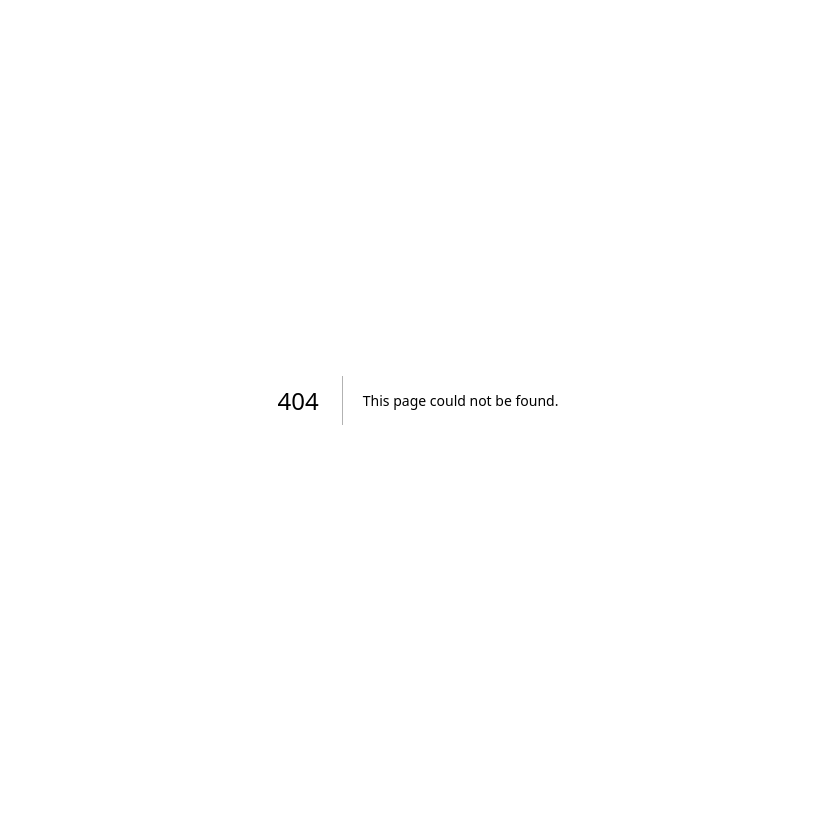
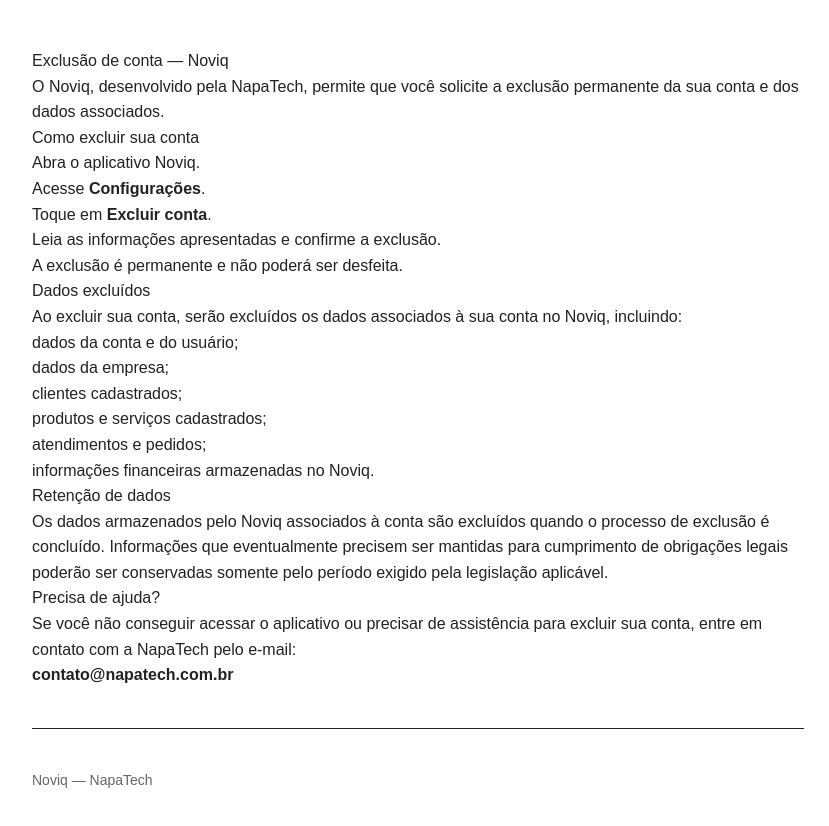
Before and after one commit to ZaptFin/napatech, a Next.js app: page /Noviq/delete-account in a window 1280 px wide. Before the commit this address had no page. Shown: the top 826 px of the page, without its empty margins (222-1051 px from the left). Before the commit the page ends 800 px from the top, so only its background shows below. Built offline with nearby package versions, Linux system fonts and the light colour scheme.

Commit message:
add Noviq account deletion page

```diff
--- /dev/null
+++ b/app/Noviq/delete-account/page.tsx
@@ -0,0 +1,80 @@
+export default function NoviqDeleteAccountPage() {
+  return (
+    <main
+      style={{
+        maxWidth: "820px",
+        margin: "0 auto",
+        padding: "48px 24px",
+        fontFamily: "Arial, sans-serif",
+        lineHeight: 1.6,
+        color: "#222",
+      }}
+    >
+      <h1>Exclusão de conta — Noviq</h1>
+
+      <p>
+        O Noviq, desenvolvido pela NapaTech, permite que você solicite
+        a exclusão permanente da sua conta e dos dados associados.
+      </p>
+
+      <h2>Como excluir sua conta</h2>
+
+      <ol>
+        <li>Abra o aplicativo Noviq.</li>
+        <li>Acesse <strong>Configurações</strong>.</li>
+        <li>Toque em <strong>Excluir conta</strong>.</li>
+        <li>
+          Leia as informações apresentadas e confirme a exclusão.
+        </li>
+      </ol>
+
+      <p>
+        A exclusão é permanente e não poderá ser desfeita.
+      </p>
+
+      <h2>Dados excluídos</h2>
+
+      <p>
+        Ao excluir sua conta, serão excluídos os dados associados à
+        sua conta no Noviq, incluindo:
+      </p>
+
+      <ul>
+        <li>dados da conta e do usuário;</li>
+        <li>dados da empresa;</li>
+        <li>clientes cadastrados;</li>
+        <li>produtos e serviços cadastrados;</li>
+        <li>atendimentos e pedidos;</li>
+        <li>informações financeiras armazenadas no Noviq.</li>
+      </ul>
+
+      <h2>Retenção de dados</h2>
+
+      <p>
+        Os dados armazenados pelo Noviq associados à conta são
+        excluídos quando o processo de exclusão é concluído.
+        Informações que eventualmente precisem ser mantidas para
+        cumprimento de obrigações legais poderão ser conservadas
+        somente pelo período exigido pela legislação aplicável.
+      </p>
+
+      <h2>Precisa de ajuda?</h2>
+
+      <p>
+        Se você não conseguir acessar o aplicativo ou precisar de
+        assistência para excluir sua conta, entre em contato com a
+        NapaTech pelo e-mail:
+      </p>
+
+      <p>
+        <strong>contato@napatech.com.br</strong>
+      </p>
+
+      <hr style={{ margin: "40px 0" }} />
+
+      <p style={{ fontSize: "14px", color: "#666" }}>
+        Noviq — NapaTech
+      </p>
+    </main>
+  );
+}
```
